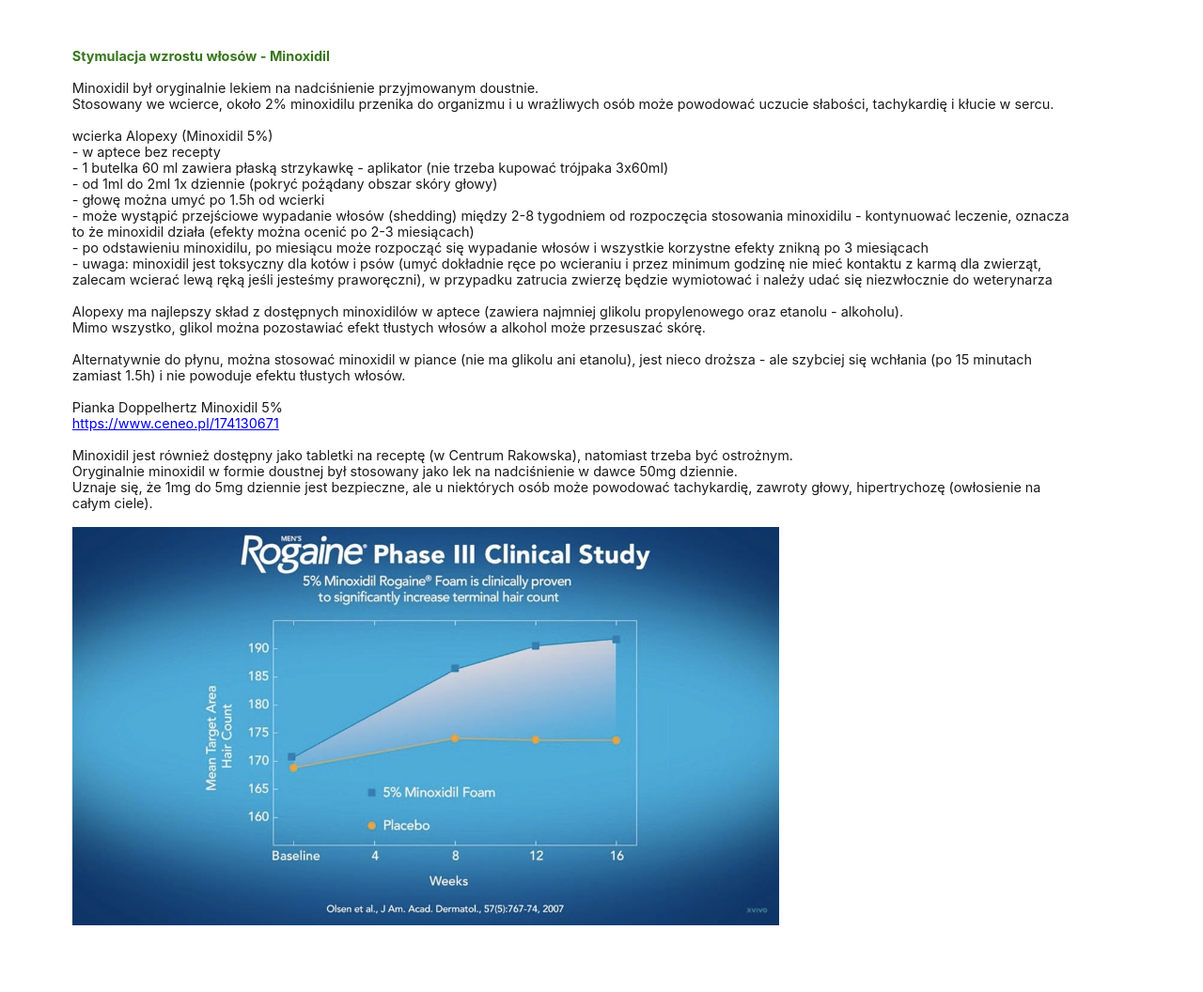
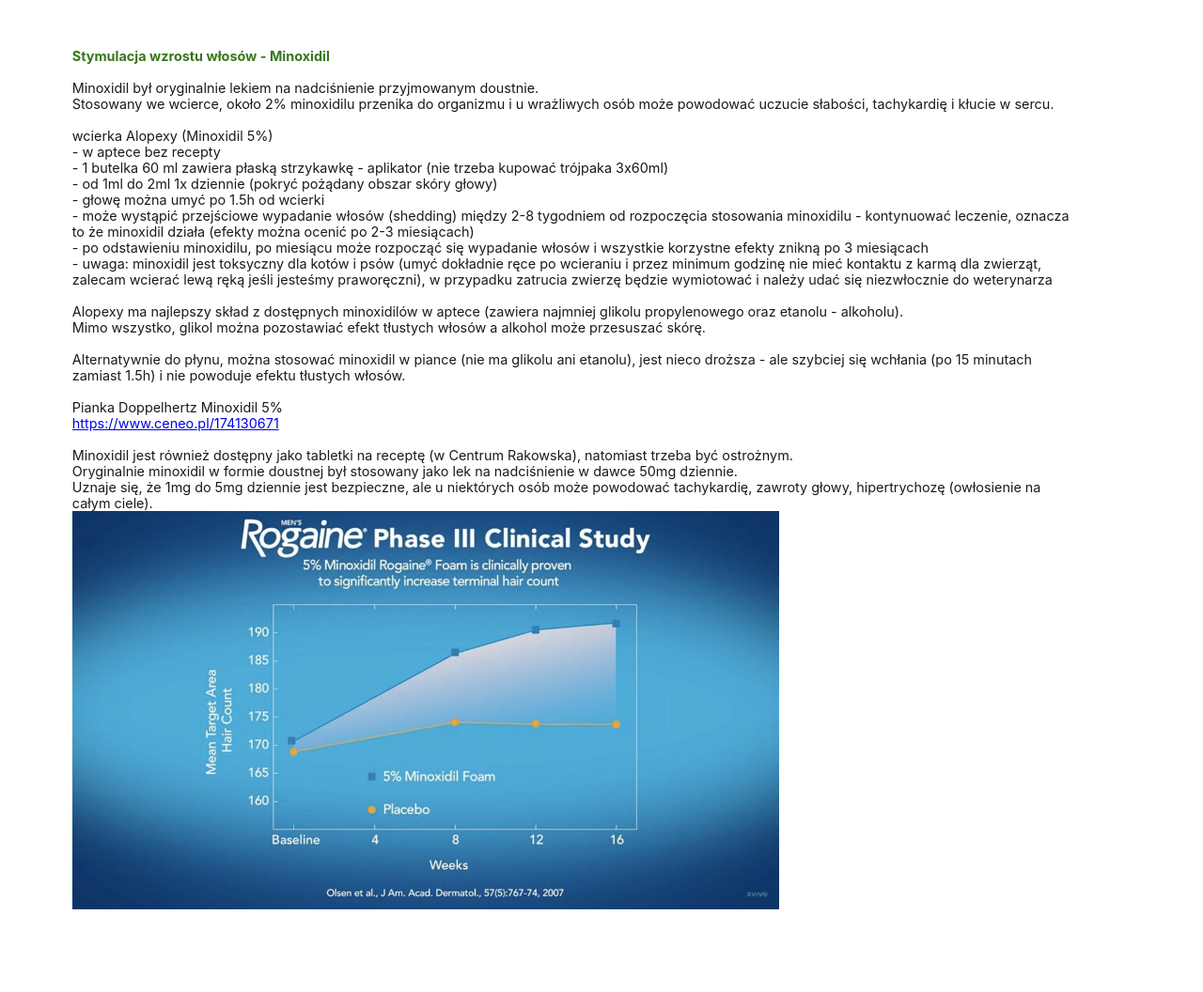
Before and after one commit to feegloo/feegloo.github.io, a Jekyll site: the page minoxidil/index.html, which Jekyll copies as it is, in a window 1280 px wide. Shown: the whole page at 94% size. Built offline with Jekyll 4.4.1, drawn with Linux system fonts in a browser that asks for light colours; after the commit the page ends 1002 px from its top, so only the background shows below that.

Commit message:
Update index.html

```diff
--- a/minoxidil/index.html
+++ b/minoxidil/index.html
@@ -35,6 +33,8 @@
     <div>
       <br>
     </div>
+    <div>
+      <div>
         <div>Minoxidil był oryginalnie lekiem na nadciśnienie przyjmowanym doustnie.&nbsp;</div>
         <div>
           Stosowany we wcierce, około 2% minoxidilu przenika do organizmu i u wrażliwych osób może powodować uczucie
@@ -107,19 +107,11 @@
           Uznaje się, że 1mg do 5mg dziennie jest bezpieczne, ale u niektórych osób może powodować tachykardię,
           zawroty głowy, hipertrychozę&nbsp;(owłosienie na całym ciele).
         </div>
-    <div>
-      <br>
       </div>
       <div>
-      <img
-        src="./minoxidil.jpg"
-        style="width: 70%;"
-        >
+        <img src="./minoxidil.jpg" style="width: 70%;">
       </div>
-    <br/>
-    <br/>
-    <br/>
-    <br/>
+    </div>
   </div>
 </body>
 
```
Also changed, not shown: other parts of minoxidil/index.html (+2 -4 lines). Lines whose indentation alone changed are shown as unchanged.
